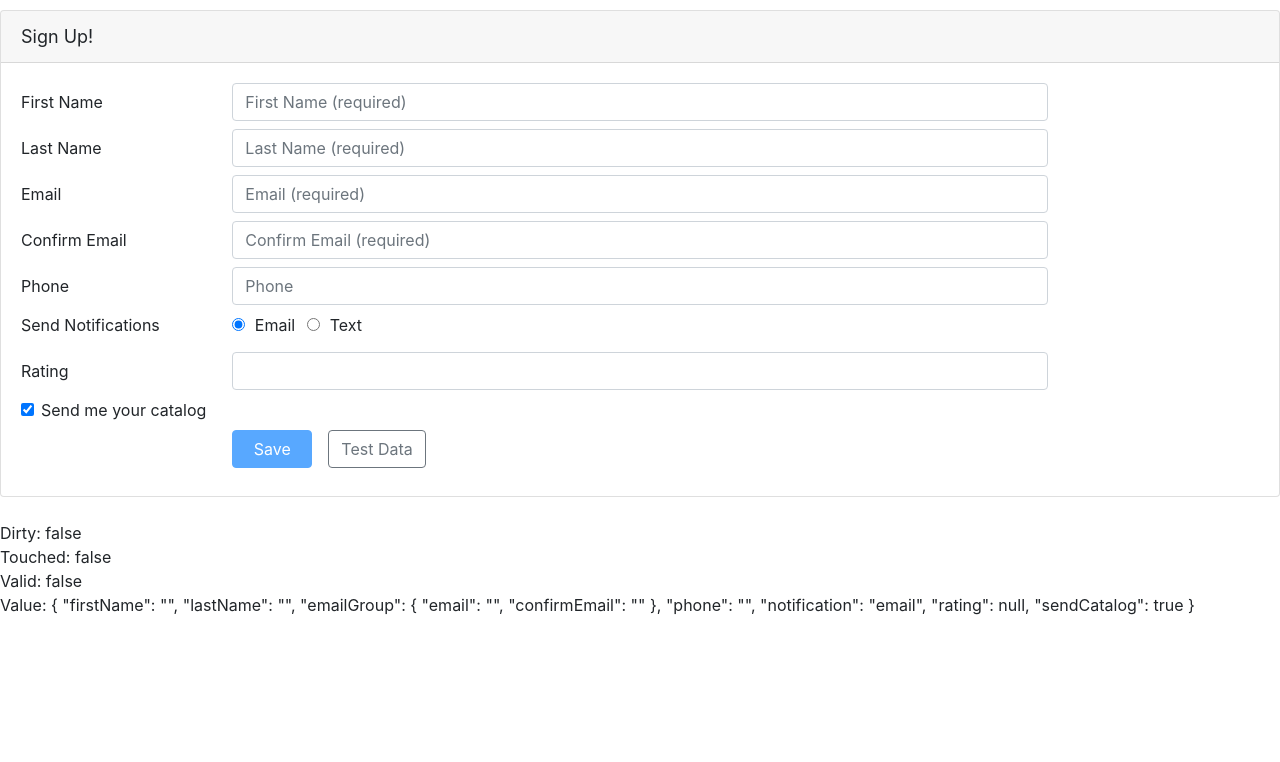
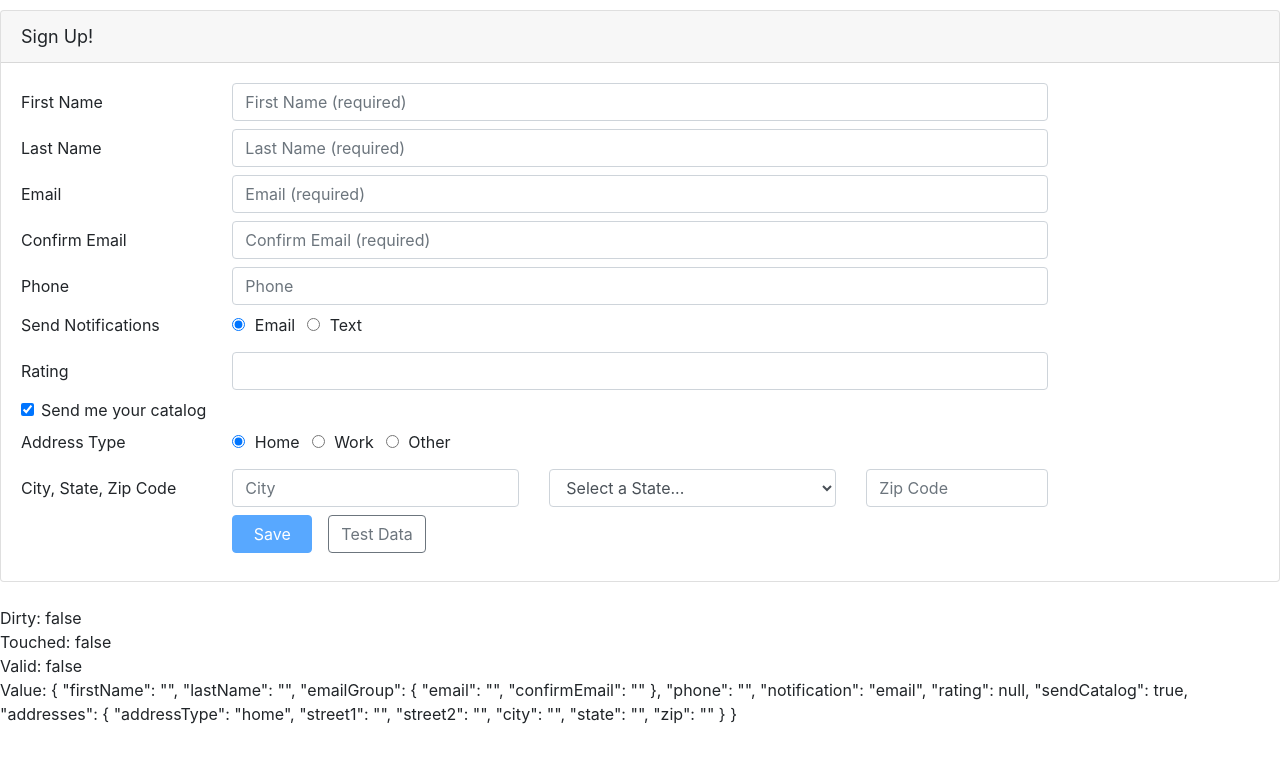
Before and after one commit to GowriKrishnamurthy/Angular-ReactiveForms, an Angular app: page / in a window 1280 px wide. Shown: the top 762 px of the page. Built offline with nearby package versions, Linux system fonts and the light colour scheme.

Commit message:
FormGroup for address related fields

```diff
--- a/src/app/customer/customer.component.html
+++ b/src/app/customer/customer.component.html
@@ -130,8 +130,8 @@
             </div>
         </div>
     </div>
-
-    <div *ngIf="customer.sendCatalog">
+    <div formGroupName="addresses">
+        <div *ngIf="customerForm.get('sendCatalog').value">
             <div class="form-group row mb-2">
                 <label class="col-md-2 col-form-label pt-0">Address Type</label>
                 <div class="col-md-8">
@@ -178,6 +178,7 @@
                 </div>
             </div>
         </div>
+    </div>
 
     <div class="form-group row mb-2">
         <div class="offset-md-2 col-md-4">
--- a/src/app/customer/customer.component.ts
+++ b/src/app/customer/customer.component.ts
@@ -58,7 +58,16 @@ export class CustomerComponent implements OnInit {
       notification:'email',
       rating: [null, ratingRange(1, 5)],
       //rating: [null, [Validators.min(1),Validators.max(5)]],
-      sendCatalog: true
+      sendCatalog: true,
+      addresses: this.formBuilder.group({
+        addressType: 'home',
+        street1: '',
+        street2: '',
+        city: '',
+        state: '',
+        zip:''
+      })
+
     });
 
     this.customerForm.get('notification').valueChanges.subscribe(
```
Lines whose indentation alone changed are shown as unchanged.
